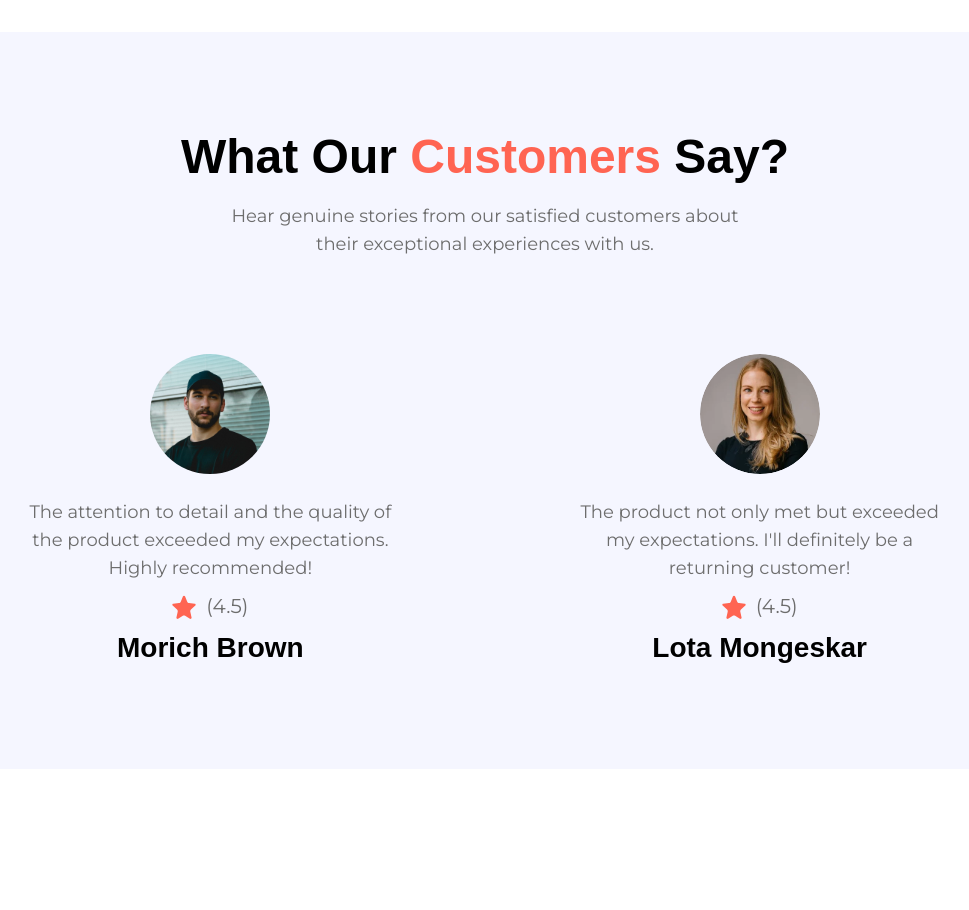
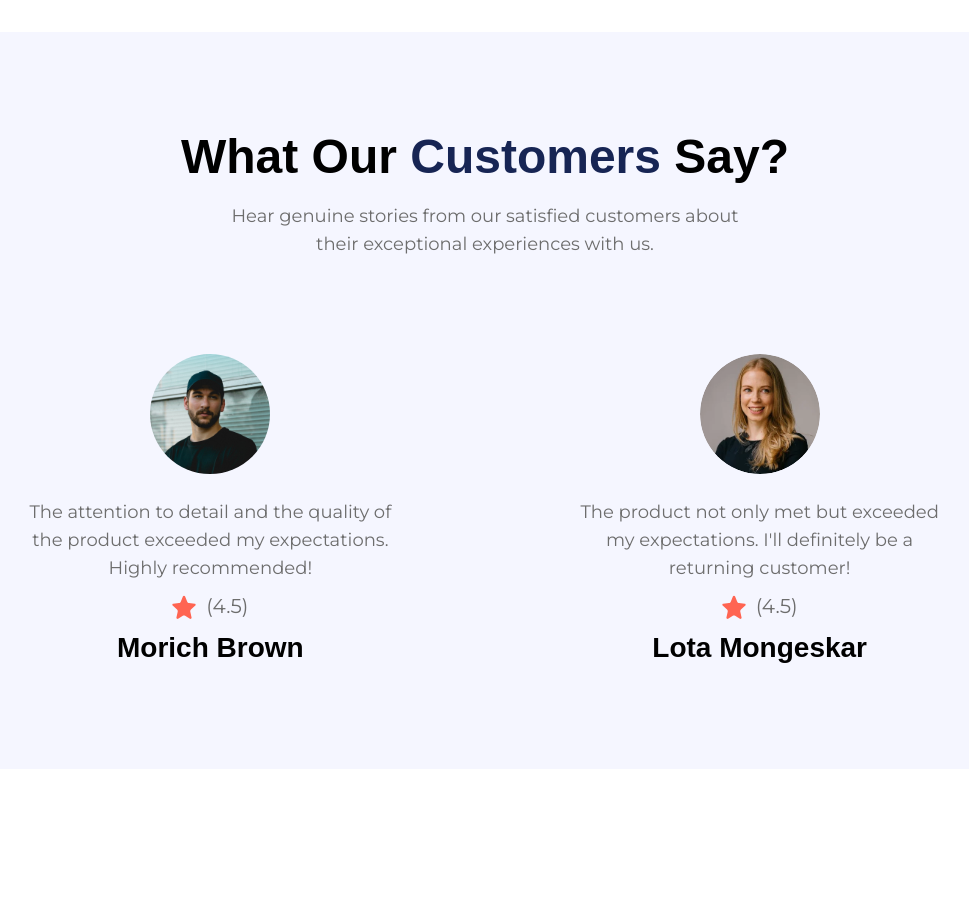
Before and after one commit to huzaifameer/Shopping-System, a React (Vite) app: page / in a window 1280 px wide. Shown: the part 3480-4390 px from the top of the page, without its empty margins (155-1124 px from the left). Built offline with nearby package versions, Linux system fonts and the light colour scheme; a web font is replaced by a local one.

Commit message:
commit18

```diff
--- a/src/sections/CustomerReviews.jsx
+++ b/src/sections/CustomerReviews.jsx
@@ -6,7 +6,7 @@ const CustomerReviews = () => {
     <section className='max-container'>
       <h3 className='font-palanquin text-center text-4xl font-bold'>
         What Our
-        <span className='text-coral-red'> Customers </span>
+        <span className='text-blue-950'> Customers </span>
         Say?
       </h3>
       <p className='m-auto mt-4 max-w-lg  text-center info-text'>
```
